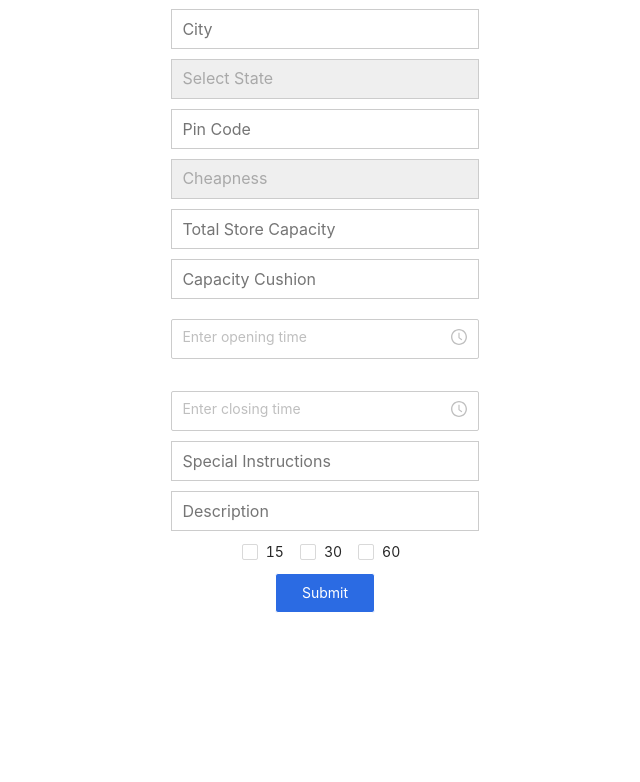
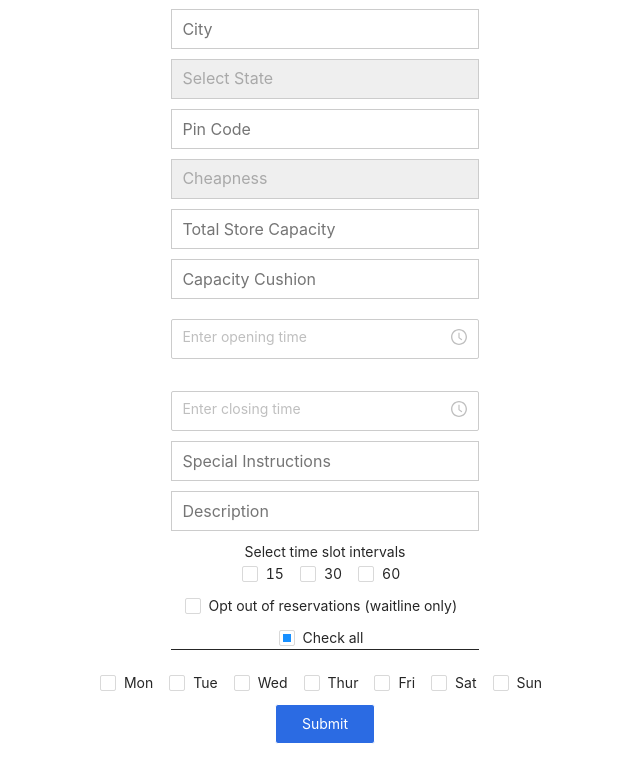
Before and after one commit to Qly-Management/qly-retail-registration, a React (Create React App) app: page / in a window 1280 px wide. Shown: the part 316-1098 px from the top of the page, without its empty margins (315-955 px from the left). Before the commit the page ends 979 px from the top, so only its background shows below. Built offline with nearby package versions, Linux system fonts and the light colour scheme.

Commit message:
everything except image upload completed

```diff
--- a/src/Form.jsx
+++ b/src/Form.jsx
@@ -4,6 +4,7 @@ import { TimePicker, Checkbox } from "antd";
 
 export default function () {
   const timeIntervalOptions = ["15", "30", "60"];
+  const weekdayOptions = ["Mon", "Tue", "Wed", "Thur", "Fri", "Sat", "Sun"];
 
   // States for error messages
   const [nameError, setNameError] = useState("");
@@ -17,6 +18,7 @@ export default function () {
   const [stateError, setStateError] = useState("");
   const [cheapError, setCheapError] = useState("");
   const [checklistError, setChecklistError] = useState("");
+  const [weekdayError, setWeekdayError] = useState("");
 
   // States for the fields
   const [name, setName] = useState("");
@@ -33,6 +35,8 @@ export default function () {
   const [state, setState] = useState("Select State");
   const [cheapness, setCheapness] = useState("Cheapness");
   const [checklist, setChecklist] = useState([]);
+  const [optOut, setOptOut] = useState([]);
+  const [weekdays, setWeekdays] = useState([]);
 
   // input validation function
   function validate(field, value) {
@@ -128,6 +132,15 @@ export default function () {
           return true;
         }
 
+      case "weekday":
+        if (value.length === 0) {
+          setWeekdayError("Please select at least one day of operation");
+          return false;
+        } else {
+          setWeekdayError("");
+          return true;
+        }
+
       default:
         return false;
     }
@@ -147,6 +160,10 @@ export default function () {
   const [timePickerOpen, setPickerOpen] = useState(false);
   const [timePickerOpen2, setPickerOpen2] = useState(false);
 
+  // State for checking if 'Select All' for weekday boxes have been selected or not
+  const [indeterminate, setIndeterminate] = useState(true);
+  const [checkAll, setCheckAll] = useState(false);
+
   // functions to handle opening and closing of time selection fields
   function handleOpenChange(open) {
     setPickerOpen(open);
@@ -154,6 +171,18 @@ export default function () {
 
   function handleOpenChange2(open) {
     setPickerOpen2(open);
+  }
+
+  function onWeekdayChecklistChange(checkedList) {
+    setWeekdays(checkedList);
+    setIndeterminate(!!checkedList.length && checkedList.length < 7);
+    setCheckAll(checkedList.length === 7);
+  }
+
+  function onCheckAllChange(e) {
+    setWeekdays(e.target.checked ? weekdayOptions : []);
+    setIndeterminate(false);
+    setCheckAll(e.target.checked);
   }
 
   return (
@@ -213,7 +242,7 @@ export default function () {
         >
           {["Select State", ...Object.values(States)].map(function (n) {
             return (
-              <option value={n} selected={state === n}>
+              <option key={n} value={n} selected={state === n}>
                 {n}
               </option>
             );
@@ -245,7 +274,7 @@ export default function () {
         >
           {["Cheapness", 1, 2, 3, 4].map(function (n) {
             return (
-              <option value={n} selected={cheapness === n}>
+              <option key={n} value={n} selected={cheapness === n}>
                 {n}
               </option>
             );
@@ -329,18 +358,62 @@ export default function () {
           placeholder="Description"
         />
 
+        <p style={{ marginBottom: "-10px", marginTop: 10 }}>
+          Select time slot intervals
+        </p>
         <Checkbox.Group
           style={{ marginTop: 10 }}
           options={timeIntervalOptions}
           value={checklist}
           onChange={(checkList) => {
-            console.log(checkList);
             validate("timeCheck", checkList);
             setChecklist(checkList);
           }}
         />
 
         <div className="error">{checklistError}</div>
+
+        <Checkbox.Group
+          style={{ marginTop: 10 }}
+          options={["Opt out of reservations (waitline only)"]}
+          value={optOut}
+          onChange={(newList) => {
+            setOptOut(newList);
+          }}
+        />
+
+        <div
+          className="site-checkbox-all-wrapper"
+          style={{
+            borderBottomWidth: 1,
+            borderBottomStyle: "solid",
+            borderBotttomColor: "#e9e9e9",
+            width: "30%",
+            margin: "0 auto",
+            marginTop: 10,
+          }}
+        >
+          <Checkbox
+            indeterminate={indeterminate}
+            onChange={onCheckAllChange}
+            checked={checkAll}
+          >
+            Check all
+          </Checkbox>
+        </div>
+
+        <br />
+
+        <Checkbox.Group
+          options={weekdayOptions}
+          value={weekdays}
+          onChange={(checklist) => {
+            validate("weekday", checklist);
+            onWeekdayChecklistChange(checklist);
+          }}
+        />
+
+        <div className="error">{weekdayError}</div>
 
         <button name="submit" value="submit" className="submit" type="submit">
           Submit
```
